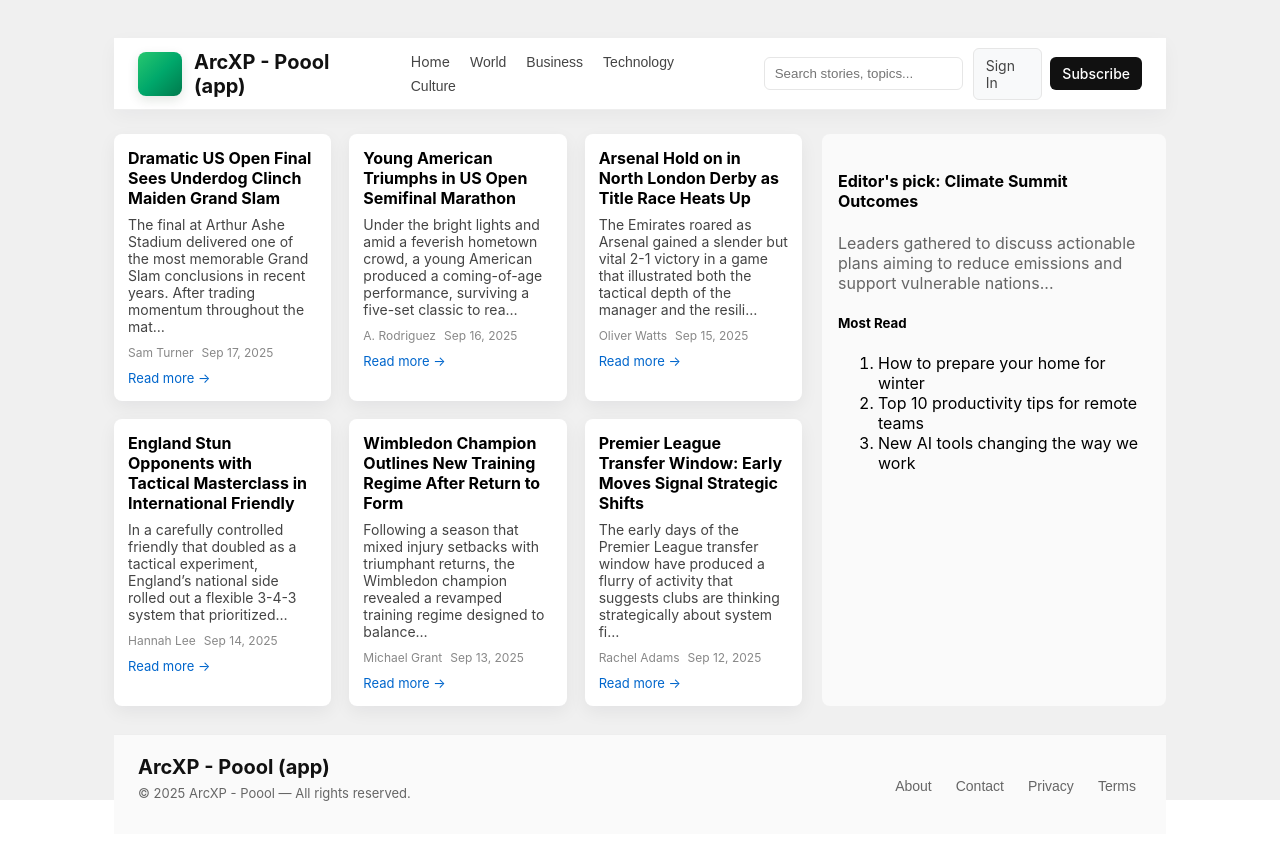
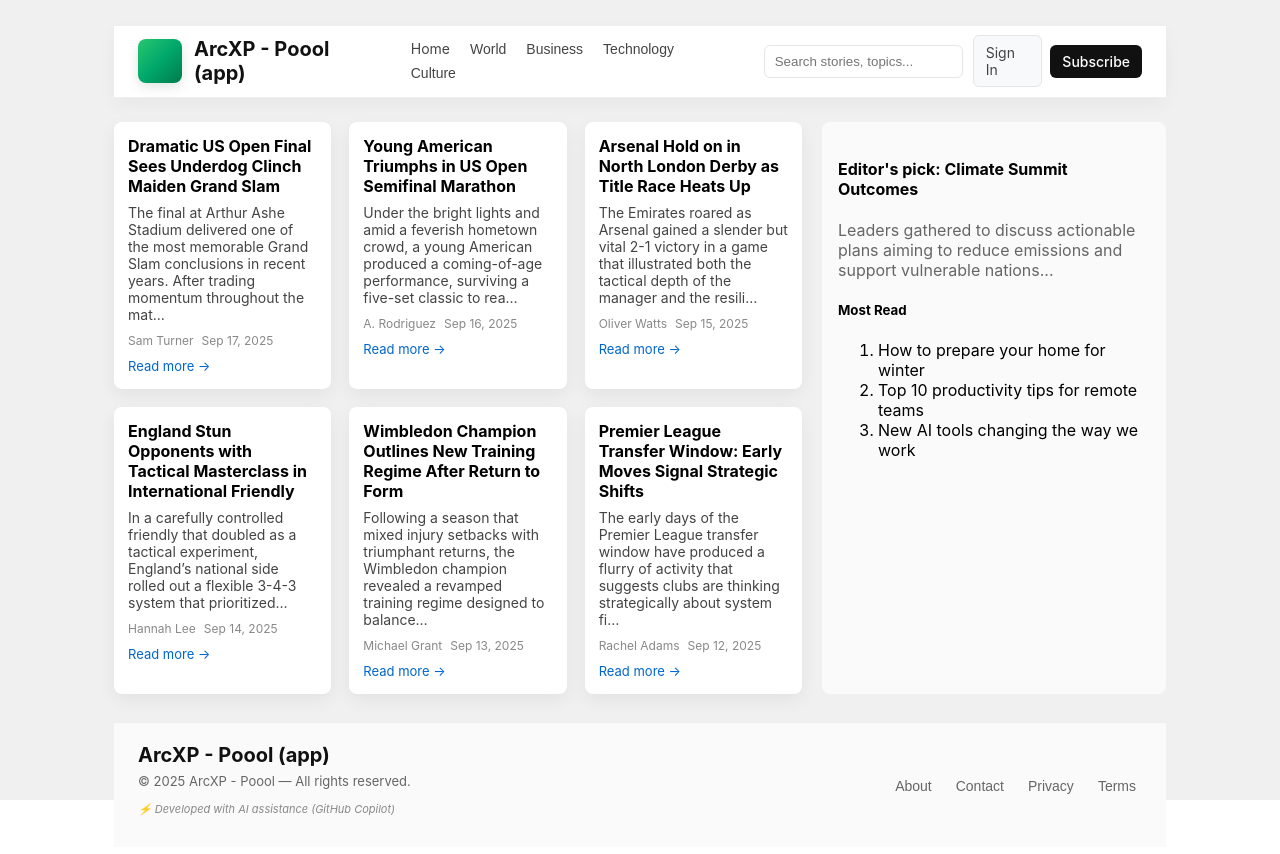
Before and after one commit to rminchev1/news-site-demo, a React (Create React App) app: page / in a window 1280 px wide. Shown: the top 854 px of the page. Built offline with nearby package versions, Linux system fonts and the light colour scheme; no server answers.

Commit message:
feat: Add AI assistance acknowledgments in README, server, and app components; update footer styling

```diff
--- a/package.json
+++ b/package.json
@@ -1,7 +1,8 @@
 {
-  "name": "hello-react-app",
+  "name": "news-site-demo",
   "version": "1.0.0",
   "private": true,
+  "description": "A modern news application with paywall integration - developed with AI assistance (GitHub Copilot)",
   "dependencies": {
     "@poool/react-access": "^4.1.5",
     "axios": "^1.12.2",
--- a/src/components/Footer.js
+++ b/src/components/Footer.js
@@ -8,6 +8,7 @@ const Footer = () => {
         <div className="footer-left">
           <div className="brand">ArcXP - Poool (app)</div>
           <p className="muted">© {new Date().getFullYear()} ArcXP - Poool — All rights reserved.</p>
+          <p className="ai-notice">⚡ Developed with AI assistance (GitHub Copilot)</p>
         </div>
 
         <div className="footer-links">
--- a/src/components/footer.css
+++ b/src/components/footer.css
@@ -1 +1 @@
-.site-footer{background:#fafafa;border-top:1px solid #eee;padding:20px 0;margin-top:28px}.footer-inner{max-width:1100px;margin:0 auto;display:flex;align-items:center;justify-content:space-between;padding:0 24px}.footer-left .brand{font-weight:700}.muted{color:#666;font-size:13px;margin-top:6px}.footer-links a,.footer-links .footer-link{margin-left:12px;color:#666;text-decoration:none;font-size:14px;background:none;border:none;cursor:pointer;transition:color 0.2s ease}.footer-links a:hover,.footer-links .footer-link:hover{color:#333}
+.site-footer{background:#fafafa;border-top:1px solid #eee;padding:20px 0;margin-top:28px}.footer-inner{max-width:1100px;margin:0 auto;display:flex;align-items:center;justify-content:space-between;padding:0 24px}.footer-left .brand{font-weight:700}.muted{color:#666;font-size:13px;margin-top:6px}.ai-notice{color:#888;font-size:11px;margin-top:4px;font-style:italic}.footer-links a,.footer-links .footer-link{margin-left:12px;color:#666;text-decoration:none;font-size:14px;background:none;border:none;cursor:pointer;transition:color 0.2s ease}.footer-links a:hover,.footer-links .footer-link:hover{color:#333}
```
Also changed, not shown: src/App.js (+7 -0 lines), 2 other files (tests, documents, lock files or other folders).
